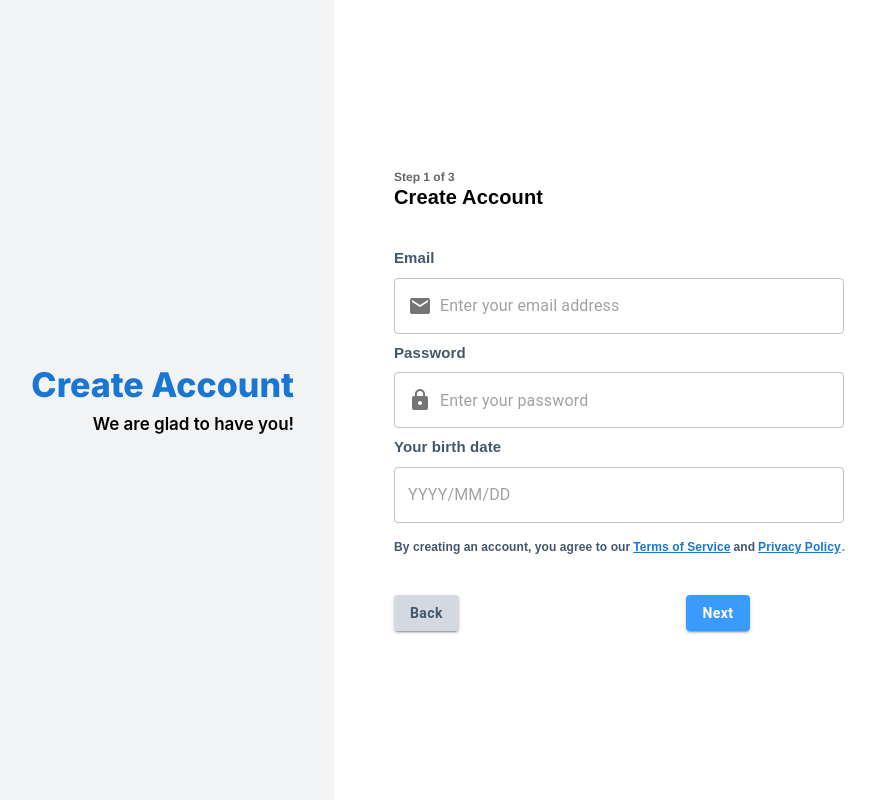
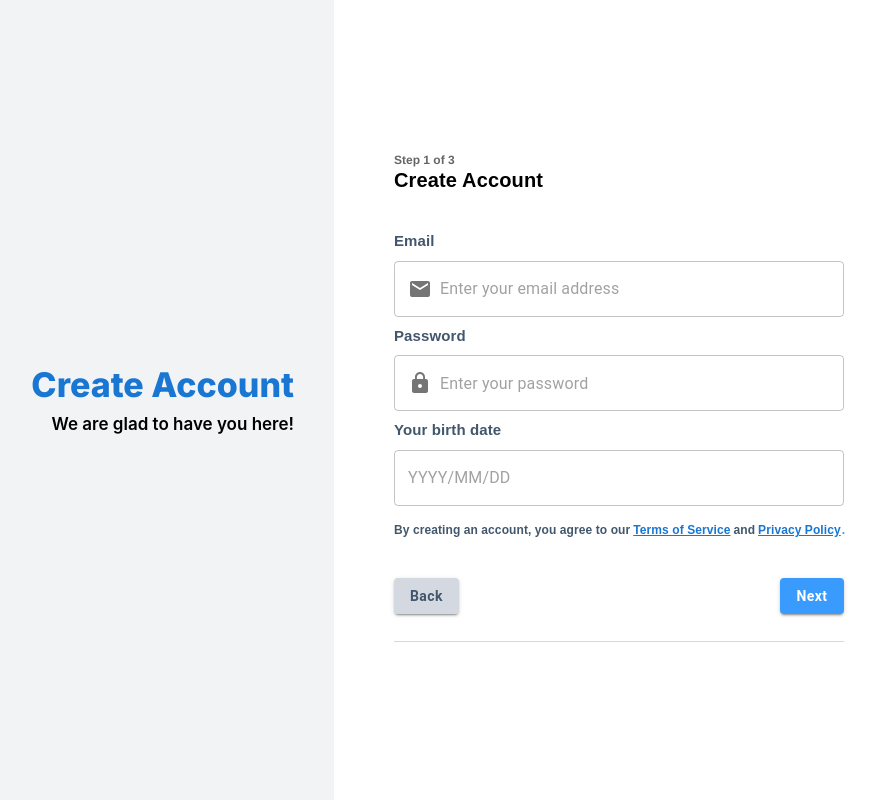
Before and after one commit to Howllo/revature-project1-front, a React (Vite) app: page /signup in a window 1280 px wide. Shown: the whole page, without its empty margins (146-1022 px from the left). Built offline with nearby package versions, Linux system fonts and the light colour scheme; no server answers.

Commit message:
Work in progress sign up.

```diff
--- a/src/component/AuthContainer/SignUp.presentation.jsx
+++ b/src/component/AuthContainer/SignUp.presentation.jsx
@@ -4,7 +4,7 @@ import '@fontsource/inter/800.css';
 import EmailIcon from '@mui/icons-material/Email';
 import LockIcon from '@mui/icons-material/Lock';
 import {DatePicker} from "@mui/x-date-pickers";
-import {HorizontalSplit} from "@mui/icons-material";
+import {HorizontalRule, HorizontalSplit} from "@mui/icons-material";
 import {Link} from "react-router-dom";
 
 const SignUpPresentation = () => {
@@ -17,6 +17,7 @@ const SignUpPresentation = () => {
                 minHeight: '100vh',
                 display: 'grid',
                 gridTemplateColumns: '3fr 5fr',
+                backgroundColor: 'white',
             }}
         >
             <Box
@@ -50,7 +51,7 @@ const SignUpPresentation = () => {
                         marginTop: '10px',
                     }}
                 >
-                    We are glad to have you!
+                    We are glad to have you here!
                 </Typography>
             </Box>
             <Box
@@ -61,6 +62,12 @@ const SignUpPresentation = () => {
                     justifyContent: 'center',
                     backgroundColor: 'white',
                     paddingLeft: '60px',
+
+                }}
+            >
+                <Box
+                    sx={{
+                        marginRight: '200px'
                     }}
                 >
                     <Typography
@@ -107,13 +114,14 @@ const SignUpPresentation = () => {
 
                         <OutlinedInput
                             required
+                            type="email"
                             id="outlined-required"
                             placeholder="Enter your email address"
                             variant="outlined"
                             sx={{
                                 maxWidth: '450px',
                                 marginTop: '10px',
-                            width: 'calc(100% - 40px)',
+                                width: '100%',
                             }}
                             startAdornment={
                                 <InputAdornment position="start">
@@ -258,6 +266,7 @@ const SignUpPresentation = () => {
 
                     <Box
                         sx={{
+                            maxWidth: '450px',
                             marginTop: '40px',
                             display: 'flex',
                             flexDirection: 'row',
@@ -285,11 +294,27 @@ const SignUpPresentation = () => {
                                 color: 'white',
                                 fontWeight: 600,
                                 textTransform: 'capitalize',
-                            marginRight: '30vw',
                             }}
                         >
                             Next
                         </Button>
+                    </Box>
+
+                    <Box
+                        sx={{
+                            marginTop: '10px',
+                            maxWidth: '450px',
+                        }}
+                    >
+                        <HorizontalRule
+                            sx={{
+                                color: 'rgb(212,217,225)',
+                                width: '100%',
+                                height: '1px',
+                                backgroundColor: 'rgb(212,217,225)',
+                            }}
+                        />
+                    </Box>
                 </Box>
             </Box>
         </Grid2>
```
Lines whose indentation alone changed are shown as unchanged.
